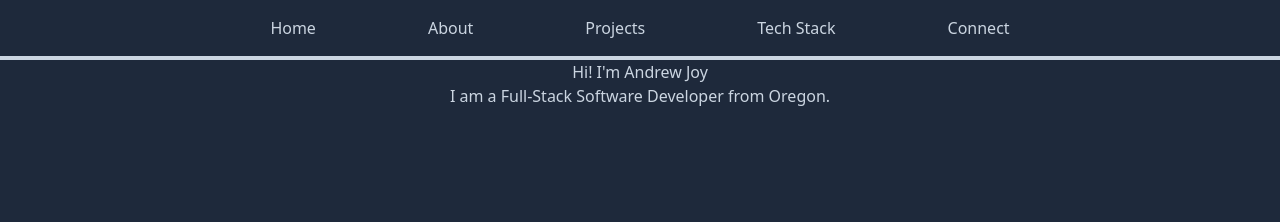
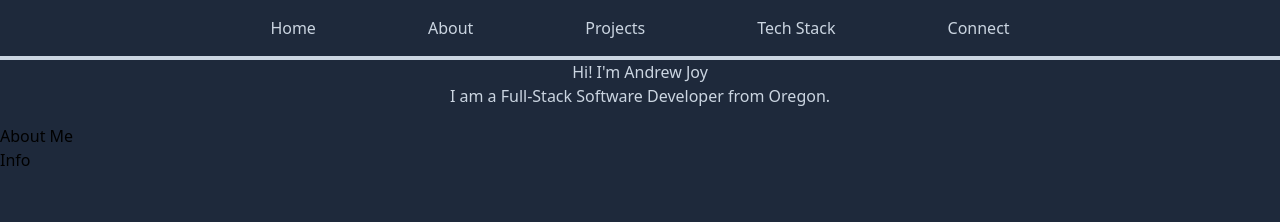
Before and after one commit to ajoy267/portfolio, a React app: page / in a window 1280 px wide. Shown: the top 222 px of the page. Built offline with nearby package versions, Linux system fonts and the light colour scheme.

Commit message:
made about section and aded oprofile picture

```diff
--- /dev/null
+++ b/src/components/About/About.jsx
@@ -0,0 +1,10 @@
+import React from 'react';
+
+export default function About() {
+  return (
+    <div>
+      <h3>About Me</h3>
+      <p>Info</p>
+    </div>
+  );
+}
--- a/src/views/Home/Home.jsx
+++ b/src/views/Home/Home.jsx
@@ -1,10 +1,12 @@
 import React from 'react';
+import About from '../../components/About/About';
 import Intro from '../../components/Intro/Intro';
 
 export default function Home() {
   return (
     <div>
       <Intro />
+      <About />
     </div>
   );
 }
```
Also changed, not shown: src/assets/headshot.png (added).
